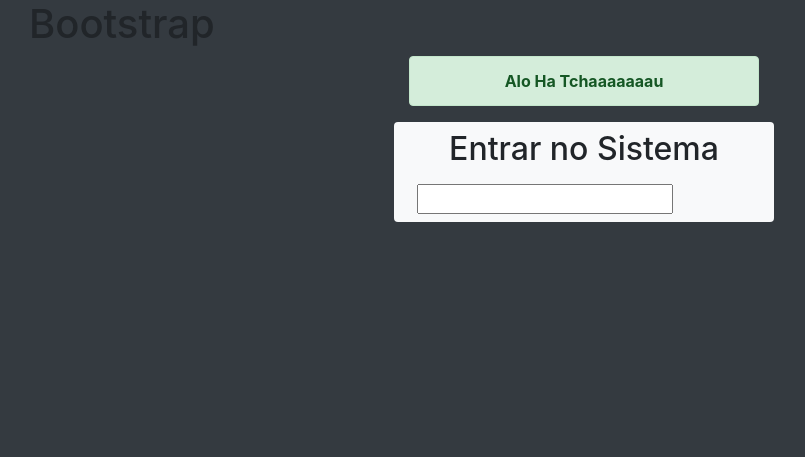
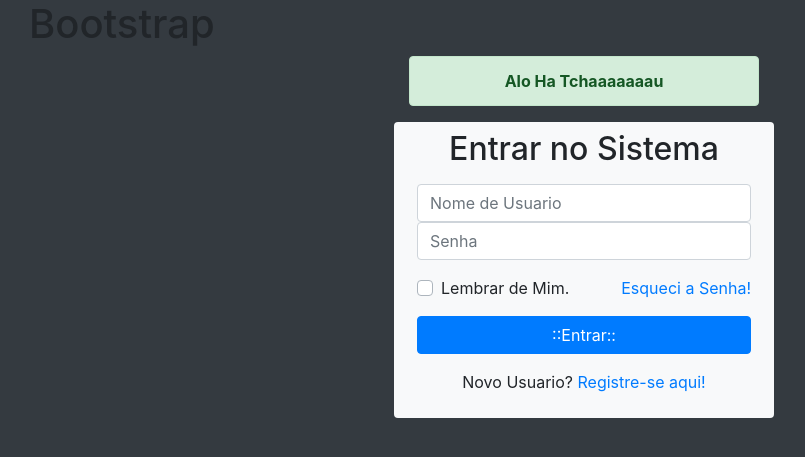
Before and after one commit to arthurwestphal/login, a PHP site: page / in a window 1280 px wide. Shown: the top 457 px of the page, without its empty margins (56-861 px from the left). Run offline with PHP 8.4, Linux system fonts and the light colour scheme.

Commit message:
Formulário de Login
cloases #1

```diff
--- a/index.php
+++ b/index.php
@@ -27,14 +27,38 @@
         </section>
         <!-- Formulario de login -->
         <section class="row">
-            <div class="col-lg-4 offset-lg-4 bg-light rounded"
-                id="caixalogin">
+            <div class="col-lg-4 offset-lg-4 bg-light rounded" id="caixalogin">
                 <h2 class="text-center mt-2">
                     Entrar no Sistema
                 </h2>
                 <form action="#" method="post" class="p-2">
                     <div>
-                        <input type="text" name="" id="">
+                        <input type="text" name="nomeUsuario" id="nomeUsuario" placeholder="Nome de Usuario" class="form-control">
+                    </div>
+                    <div class="form-group">
+                        <input type="password" name="SenhaUsuario" id="SenhaUsuario" placeholder="Senha" class="form-control">
+                    </div>
+                    <div class="form-group">
+                        <div class="custom-control custom-checkbox">
+                            <input type="checkbox" name="lembrar" id="lembrar" class="custom-control-input" >
+                            <label for="lembrar" class="custom-control-label">
+                                Lembrar de Mim.
+                            </label>
+                            <a href="#" class="float-right">
+                                Esqueci a Senha!
+                            </a>
+                        </div>
+                    </div>
+
+                    <div class="form-group">
+                        <input type="submit" value="::Entrar::" name="btnEntrar" class="btn btn-primary btn-block">
+                    </div>
+                    <div class="form-group">
+                        <p class="text-center"> Novo Usuario? <a href="#" id="btnRegistrar">
+                            Registre-se aqui!
+                        </a>
+                    </p>
+
                     </div>
                 </form>
             </div>
```
